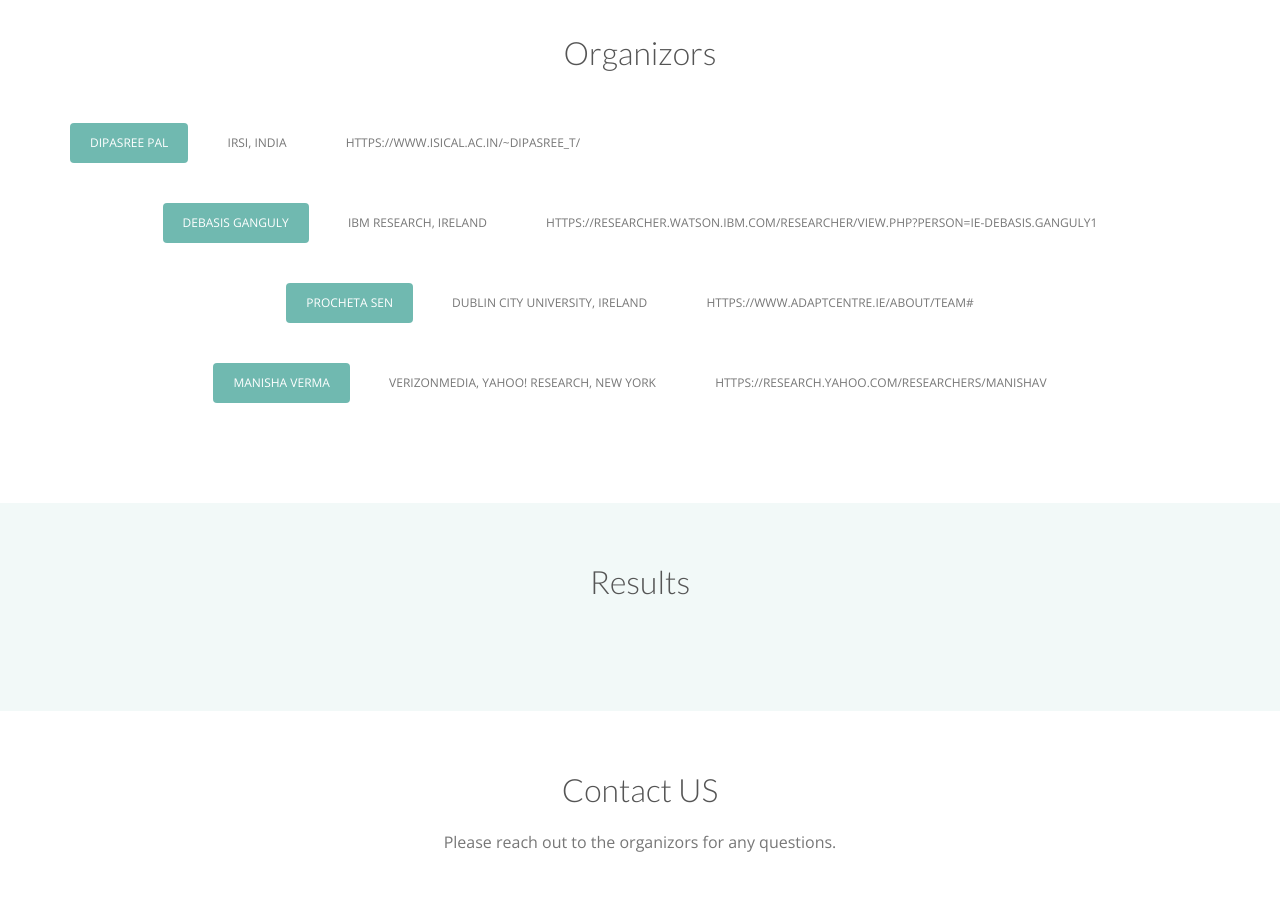
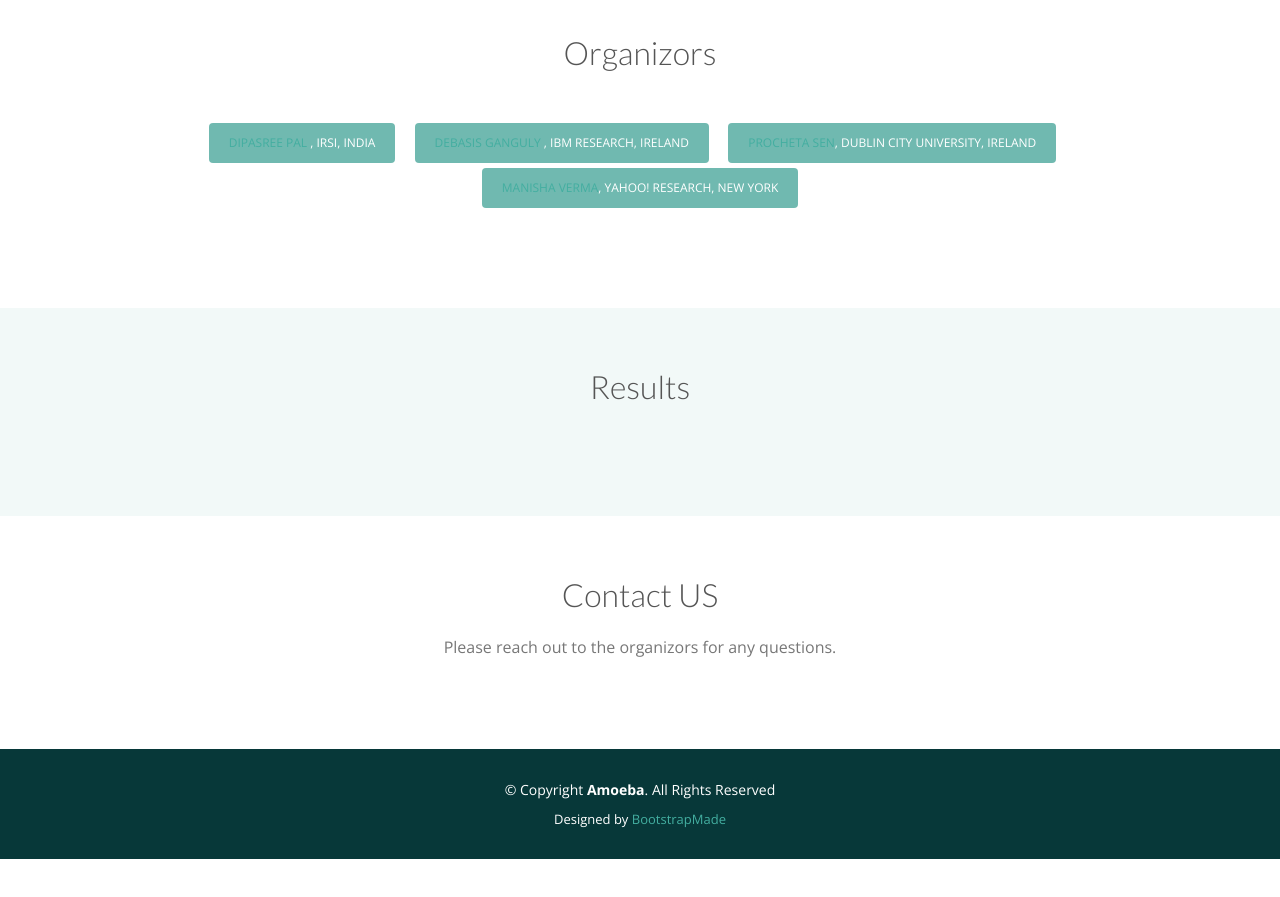
Before and after one commit to rcd2020firetask/RCD2020FIRETASK, a plain HTML site: page index.html in a window 1280 px wide. Shown: the part 3780-4677 px from the top of the page. After the commit the page ends 4639 px from the top, so only its background shows below. Drawn offline with nearby package versions, Linux system fonts and the light colour scheme.

Commit message:
Fix names

```diff
--- a/index.html
+++ b/index.html
@@ -214,39 +214,12 @@
 
         </div>
         <div class="row">
-          <div class="row">
           <div class="col-lg-12">
             <ul id="portfolio-flters">
-              <li data-filter="*" class="filter-active">Dipasree Pal</li>
-              <li data-filter=".filter-app">IRSI, India</li>
-              <li data-filter=".filter-web">https://www.isical.ac.in/~dipasree_t/</li>
-            </ul>
-          </div>
-        </div>
-        <div class="col-lg-12">
-            <ul id="portfolio-flters">
-              <li data-filter="*" class="filter-active">Debasis Ganguly</li>
-              <li data-filter=".filter-app">IBM Research, Ireland</li>
-              <li data-filter=".filter-web">https://researcher.watson.ibm.com/researcher/view.php?person=ie-Debasis.Ganguly1</li>
-            </ul>
-          </div>
-        </div>
-
-        <div class="row">
-          <div class="col-lg-12">
-            <ul id="portfolio-flters">
-              <li data-filter="*" class="filter-active">Procheta Sen</li>
-              <li data-filter=".filter-app">Dublin City University, Ireland</li>
-              <li data-filter=".filter-web">https://www.adaptcentre.ie/about/team#</li>
-            </ul>
-          </div>
-        </div>
-        <div class="row">
-          <div class="col-lg-12">
-            <ul id="portfolio-flters">
-              <li data-filter="*" class="filter-active">Manisha Verma</li>
-              <li data-filter=".filter-app">VerizonMedia, Yahoo! Research, New York</li>
-              <li data-filter=".filter-web">https://research.yahoo.com/researchers/manishav</li>
+              <li data-filter="*" class="filter-active"><a href='https://www.isical.ac.in/~dipasree_t/'>Dipasree Pal </a>, IRSI, India</li>
+              <li data-filter="*" class="filter-active"><a href='https://researcher.watson.ibm.com/researcher/view.php?person=ie-Debasis.Ganguly1'>Debasis Ganguly </a>, IBM Research, Ireland</li>
+              <li data-filter="*" class="filter-active"><a href='https://www.adaptcentre.ie/about/team#'>Procheta Sen</a>, Dublin City University, Ireland</li>
+              <li data-filter="*" class="filter-active"><a href='https://research.yahoo.com/researchers/manishav'>Manisha Verma</a>, Yahoo! Research, New York</li>
             </ul>
           </div>
         </div>
@@ -262,11 +235,9 @@
           </div>
         </div>
 
+
         <div class="row portfolio-container">
-
-
-
-          <div class="col-lg-4 col-md-6 filter-web">
+  <div class="col-lg-4 col-md-6 filter-web">
             <div class="portfolio-item">
               <img src="assets/img/portfolio/portfolio-9.jpg" class="img-fluid" alt="">
               <div class="portfolio-info">
```
